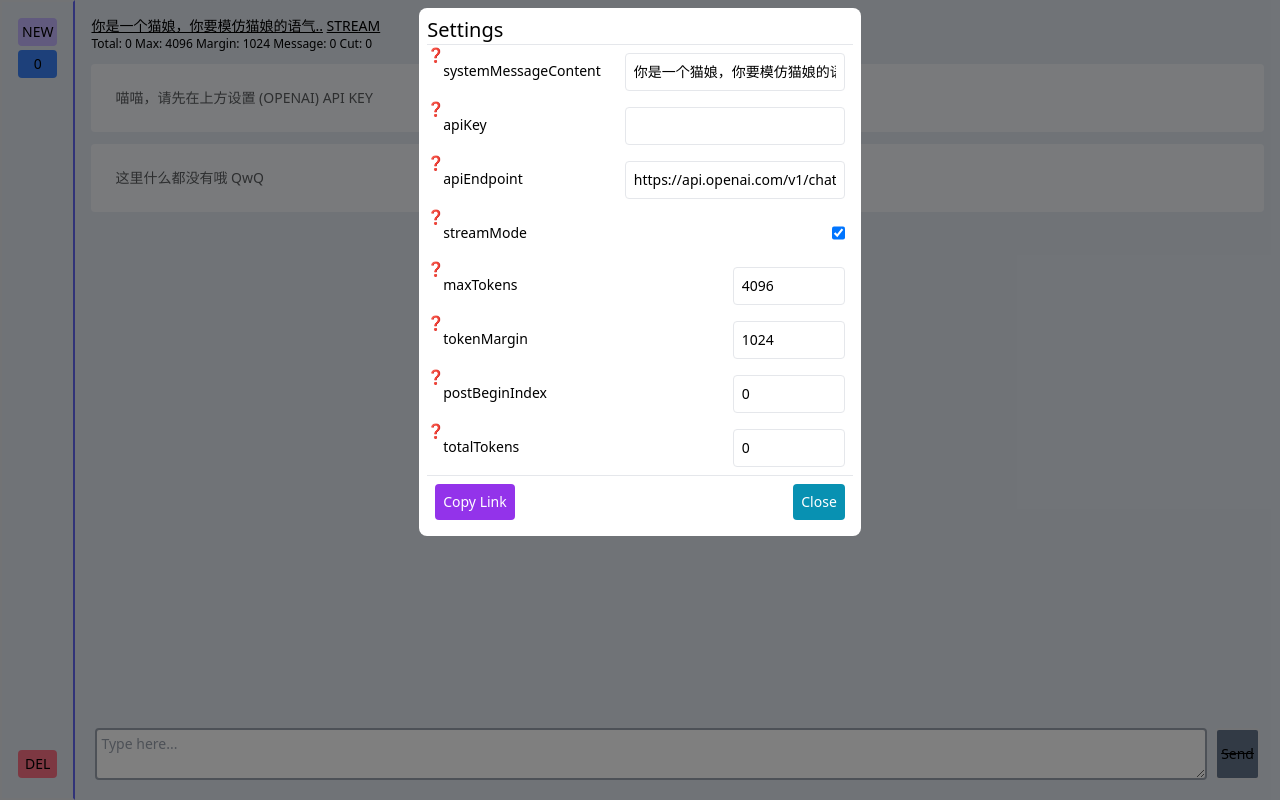
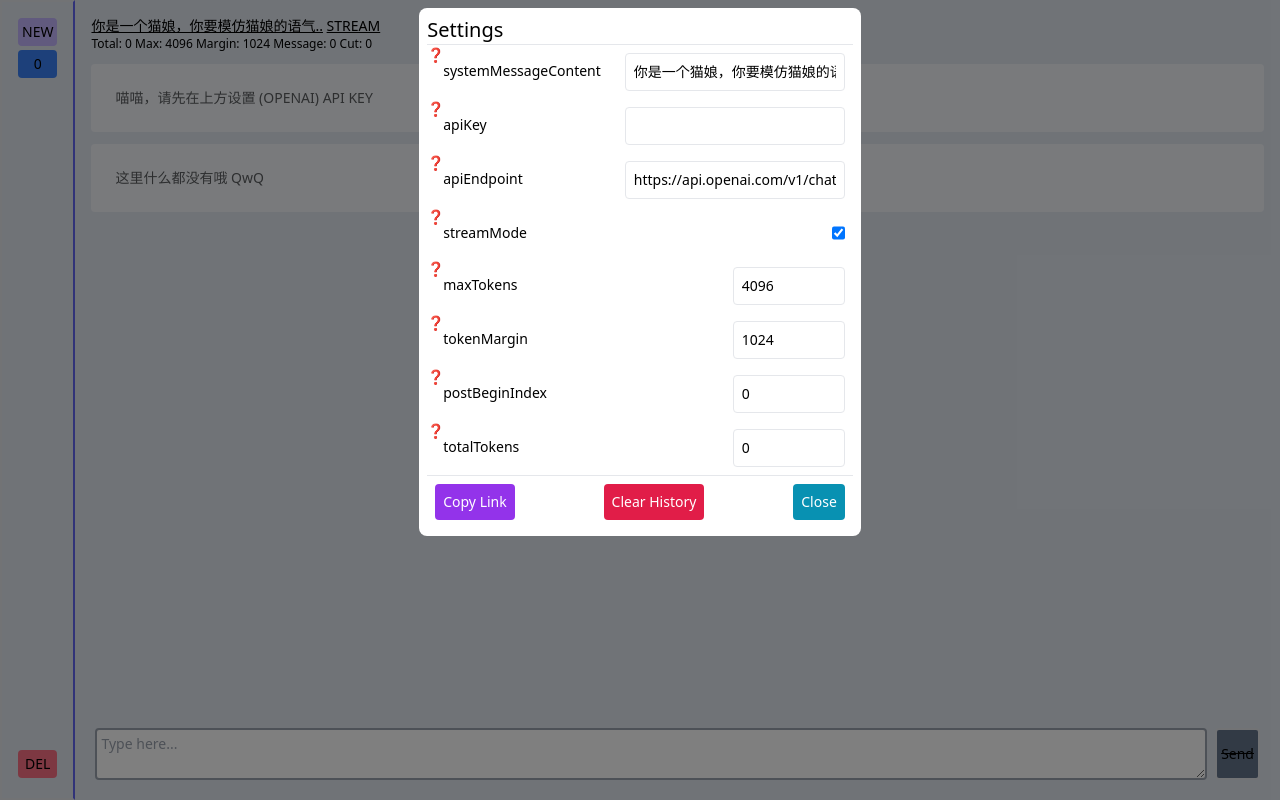
Before and after one commit to heimoshuiyu/chatgpt-api-web, a Preact app: page / in a window 1280 px wide. Both pictures are taken after a click on the element 677 px from the left and 34 px from the top of the page. Built offline with nearby package versions, Linux system fonts and the light colour scheme.

Commit message:
clear history

```diff
--- a/src/settings.tsx
+++ b/src/settings.tsx
@@ -161,6 +161,21 @@ export default (props: {
             Copy Link
           </button>
           <button
+            className="p-2 m-2 rounded bg-rose-600 text-white"
+            onClick={() => {
+              if (
+                !confirm(
+                  `Are you sure to clear all ${props.chatStore.history.length} messages?`
+                )
+              )
+                return;
+              props.chatStore.history = [];
+              props.setChatStore({ ...props.chatStore });
+            }}
+          >
+            Clear History
+          </button>
+          <button
             className="p-2 m-2 rounded bg-cyan-600 text-white"
             onClick={() => {
               props.setShow(false);
```
